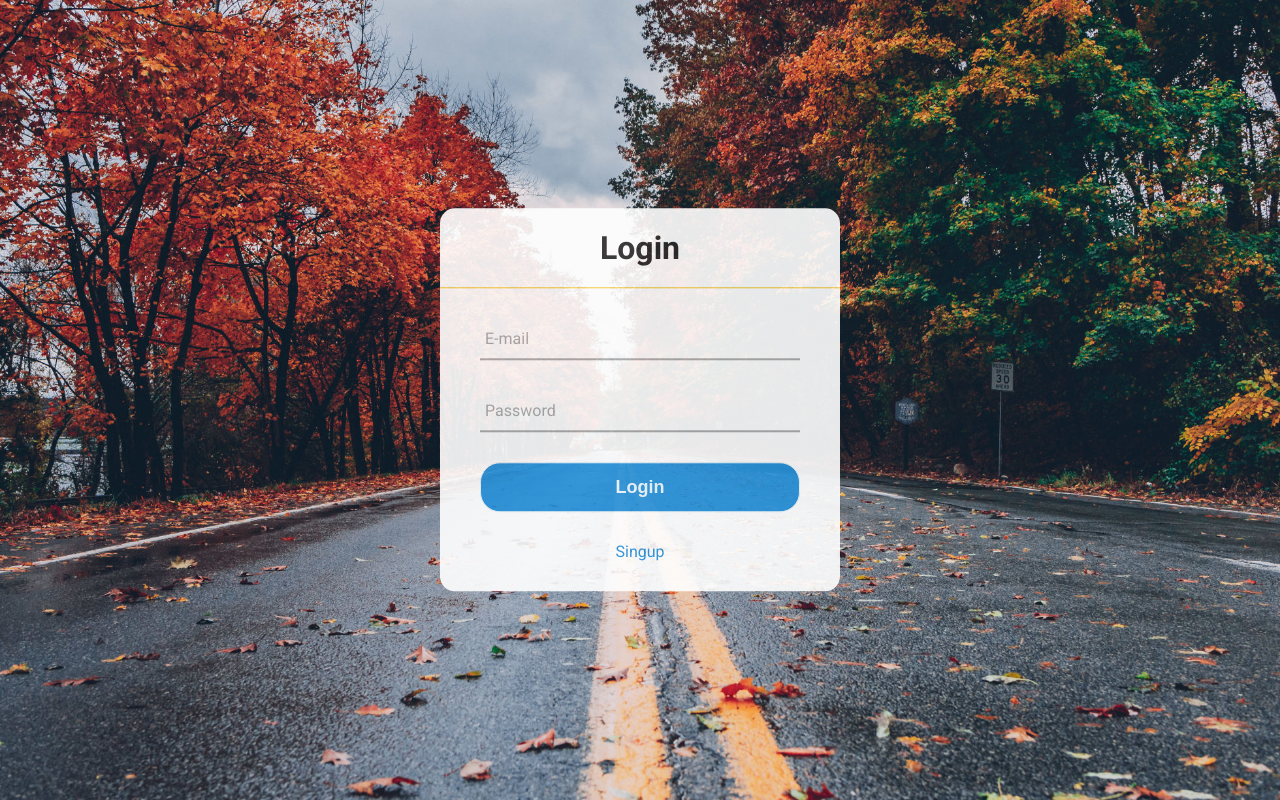
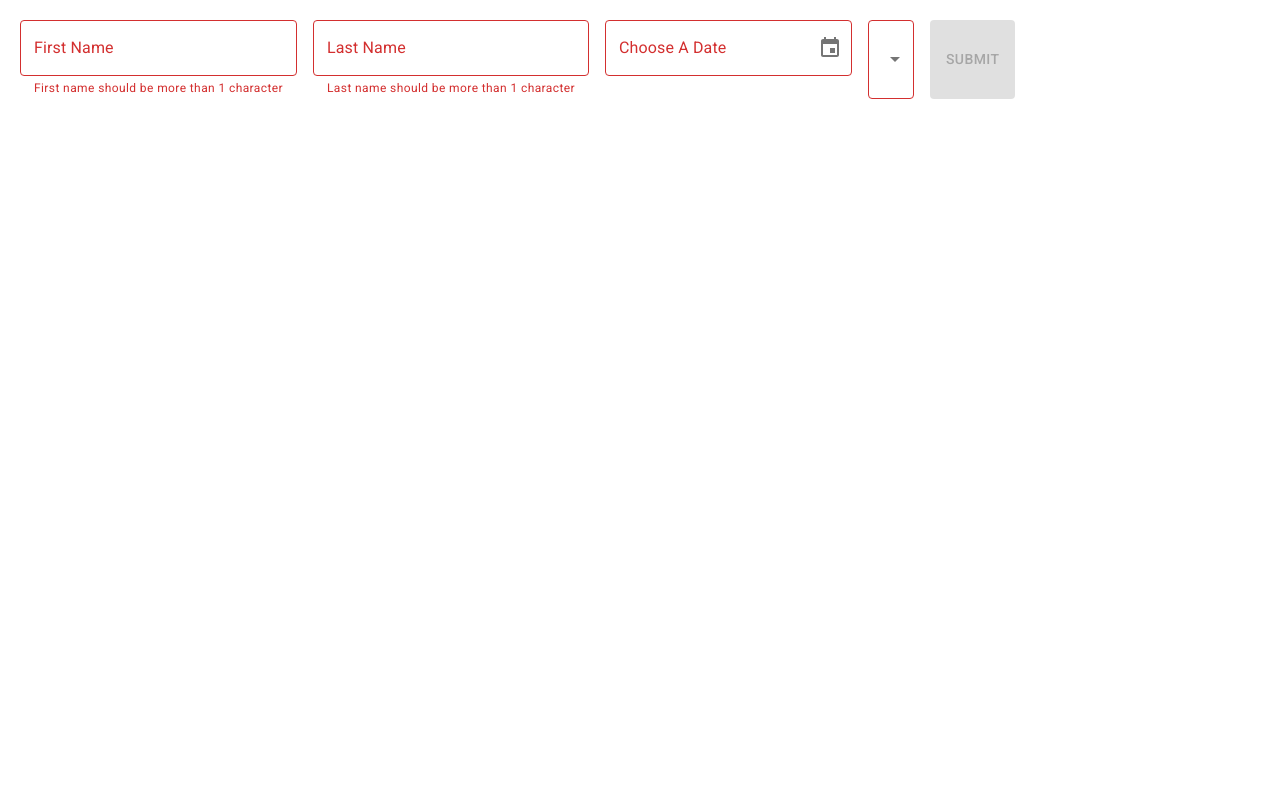
Before and after one commit to MichaelKorost/team-project, a React (Create React App) app: page / in a window 1280 px wide. Built offline with nearby package versions, Linux system fonts and the light colour scheme; the HTML template or start-up script is replaced by a standard one.

Commit message:
[feat][components/profileForm]mui and validation

```diff
--- a/package.json
+++ b/package.json
@@ -7,11 +7,16 @@
     "@emotion/styled": "^11.10.5",
     "@mui/icons-material": "^5.10.9",
     "@mui/material": "^5.10.13",
+    "@mui/system": "^5.10.14",
+    "@mui/x-date-pickers": "^5.0.8",
     "@testing-library/jest-dom": "^5.16.5",
     "@testing-library/react": "^13.4.0",
     "@testing-library/user-event": "^13.5.0",
+    "date-fns": "^2.29.3",
+    "dayjs": "^1.11.6",
     "react": "^18.2.0",
     "react-dom": "^18.2.0",
+    "react-hook-form": "^7.39.5",
     "react-scripts": "5.0.1",
     "web-vitals": "^2.1.4"
   },
--- a/src/App.jsx
+++ b/src/App.jsx
@@ -1,10 +1,12 @@
-import LoginForm from "./components/LoginForm";
 import './App.css';
+import ProfileForm from './components/profileForm/ProfileForm';
+// import LoginForm from './components/LoginForm';
 
 function App() {
   return (
-    <div className="App">
-      <LoginForm />
+    <div className='App'>
+      {/* <LoginForm /> */}
+      <ProfileForm />
     </div>
   );
 }
--- /dev/null
+++ b/src/components/profileForm/ProfileForm.js
@@ -0,0 +1,142 @@
+import React, { useState } from 'react';
+import './profileForm.css';
+import TextField from '@mui/material/TextField';
+import { DesktopDatePicker } from '@mui/x-date-pickers/DesktopDatePicker';
+import { LocalizationProvider } from '@mui/x-date-pickers/LocalizationProvider';
+import { AdapterDayjs } from '@mui/x-date-pickers/AdapterDayjs';
+import Select from '@mui/material/Select';
+import MenuItem from '@mui/material/MenuItem';
+import { Button } from '@mui/material';
+import FormControl, { useFormControl } from '@mui/material/FormControl';
+
+export default function ProfileForm() {
+  const [userProfile, setUserProfile] = useState({});
+
+  const [firstNameErrMsg, setFirstNameErrMsg] = useState(
+    'First name should be more than 1 character'
+  );
+  const [FirstNameValid, SetFirstNameValid] = useState(false);
+  const [lastNameErrMsg, setLastNameErrMsg] = useState(
+    'Last name should be more than 1 character'
+  );
+  const [lastNameValid, SetLastNameValid] = useState(false);
+
+  const handleSubmit = (e) => {
+    console.log(userProfile);
+  };
+
+  const firstNameInputHandle = (e) => {
+    isFirstNameValid(e.target.value);
+    setUserProfile({ ...userProfile, firstName: e.target.value.toLowerCase() });
+    console.log(userProfile);
+  };
+  const lastNameInputHandle = (e) => {
+    isLastNameValid(e.target.value);
+    setUserProfile({ ...userProfile, lastName: e.target.value.toLowerCase() });
+    console.log(userProfile);
+  };
+  const dateInputHandle = (date) => {
+    setUserProfile({ ...userProfile, date: date.format('YYYY-MM-DD') });
+    console.log(userProfile);
+  };
+  const selectInputHandle = (e) => {
+    setUserProfile({ ...userProfile, bloodType: e.target.value });
+    console.log(userProfile);
+  };
+
+  const isFirstNameValid = (str) => {
+    if (!str) {
+      setFirstNameErrMsg('First name should be more than 1 character');
+      return SetFirstNameValid(false);
+    }
+    if (String(str).includes(' ')) {
+      setFirstNameErrMsg('First name should not include spaces');
+      return SetFirstNameValid(false);
+    }
+    if (!/^[a-zA-Z]+$/.test(str)) {
+      setFirstNameErrMsg('First name should not include numbers and symbols');
+      return SetFirstNameValid(false);
+    }
+    setFirstNameErrMsg('');
+    return SetFirstNameValid(true);
+  };
+
+  const isLastNameValid = (str) => {
+    if (!str) {
+      setLastNameErrMsg('Last name should be more than 1 character');
+      return SetLastNameValid(false);
+    }
+    if (String(str).includes(' ')) {
+      setLastNameErrMsg('Last name should not include spaces');
+      return SetLastNameValid(false);
+    }
+    if (!/^[a-zA-Z]+$/.test(str)) {
+      setLastNameErrMsg(
+        'Last name should not include numbers and symbols or spaces'
+      );
+      return SetLastNameValid(false);
+    }
+    setLastNameErrMsg('');
+    return SetLastNameValid(true);
+  };
+
+  return (
+    // <FormControl>
+    // onSubmit={(e) => handleSubmit(e)}
+    <form className='profile-form'>
+      <TextField
+        // id='outlined-required'
+        onChange={(e) => firstNameInputHandle(e)}
+        label='First Name'
+        helperText={firstNameErrMsg ? firstNameErrMsg : ''}
+        error={!FirstNameValid}
+      />
+      <TextField
+        // id='outlined-required'
+        onChange={(e) => lastNameInputHandle(e)}
+        label='Last Name'
+        helperText={lastNameErrMsg ? lastNameErrMsg : ''}
+        error={!lastNameValid}
+      />
+      <LocalizationProvider dateAdapter={AdapterDayjs}>
+        <DesktopDatePicker
+          label={userProfile.date ? 'Date Chosen' : 'Choose A Date'}
+          inputFormat='MM/DD/YYYY'
+          value={userProfile.date ? userProfile.date : ''}
+          onChange={(date) => dateInputHandle(date)}
+          renderInput={(params) => <TextField {...params} />}
+        />
+      </LocalizationProvider>
+      <Select
+        required
+        labelId='demo-simple-select-label'
+        id='demo-simple-select'
+        value={userProfile.bloodType ? userProfile.bloodType : ''}
+        label='Blood Type'
+        error={!userProfile.bloodType}
+        onChange={(e) => selectInputHandle(e)}>
+        <MenuItem value={'A-'}>A-</MenuItem>
+        <MenuItem value={'B-'}>B-</MenuItem>
+        <MenuItem value={'AB'}>AB</MenuItem>
+      </Select>
+
+      <Button
+        variant='contained'
+        // type='submit'
+        onClick={handleSubmit}
+        disabled={
+          !(
+            userProfile.firstName &&
+            userProfile.lastName &&
+            userProfile.date &&
+            userProfile.bloodType &&
+            !firstNameErrMsg &&
+            !lastNameErrMsg
+          )
+        }>
+        submit
+      </Button>
+    </form>
+    // </FormControl>
+  );
+}
--- /dev/null
+++ b/src/components/profileForm/profileForm.css
@@ -0,0 +1,5 @@
+.profile-form {
+    margin: 20px;
+    display: flex;
+    gap: 1rem;
+}
```
Also changed, not shown: src/firebase/firebaseConfig.js (added, +44 -0 lines), 1 other file (tests, documents, lock files or other folders).
